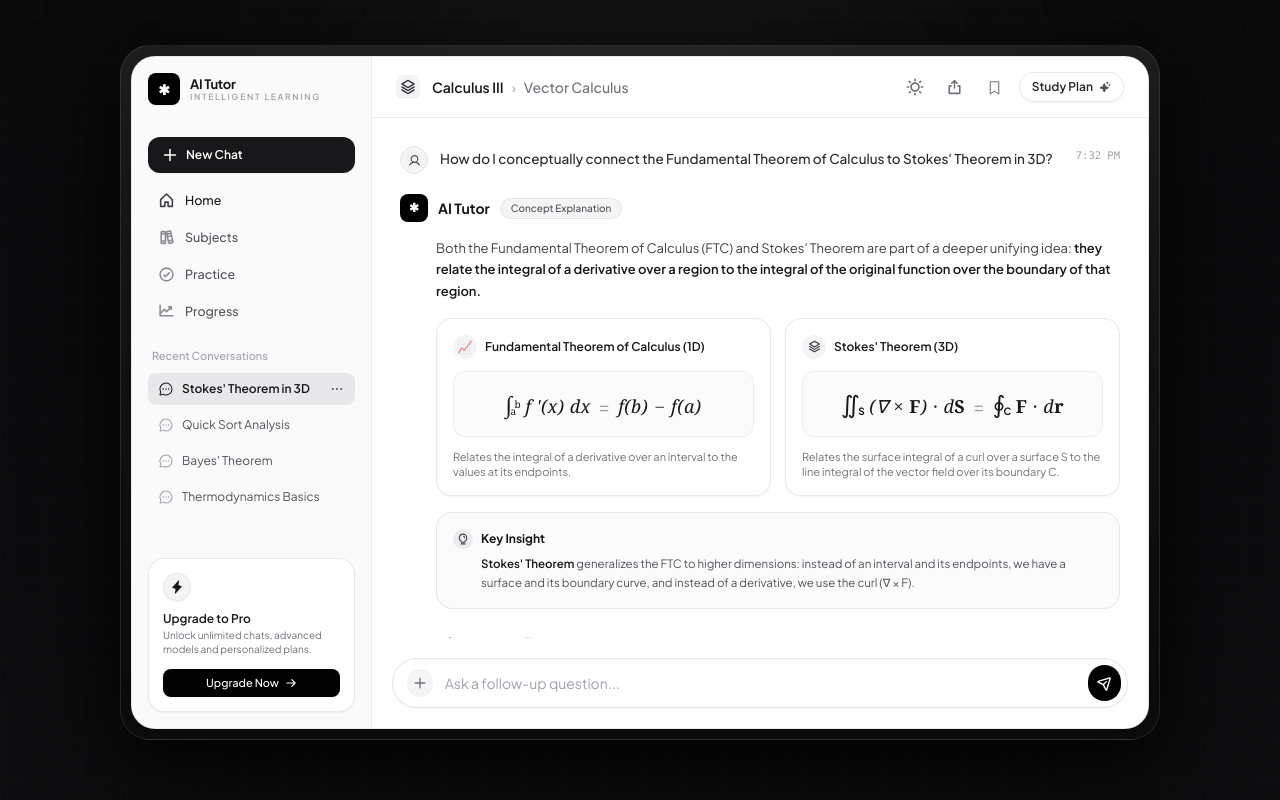
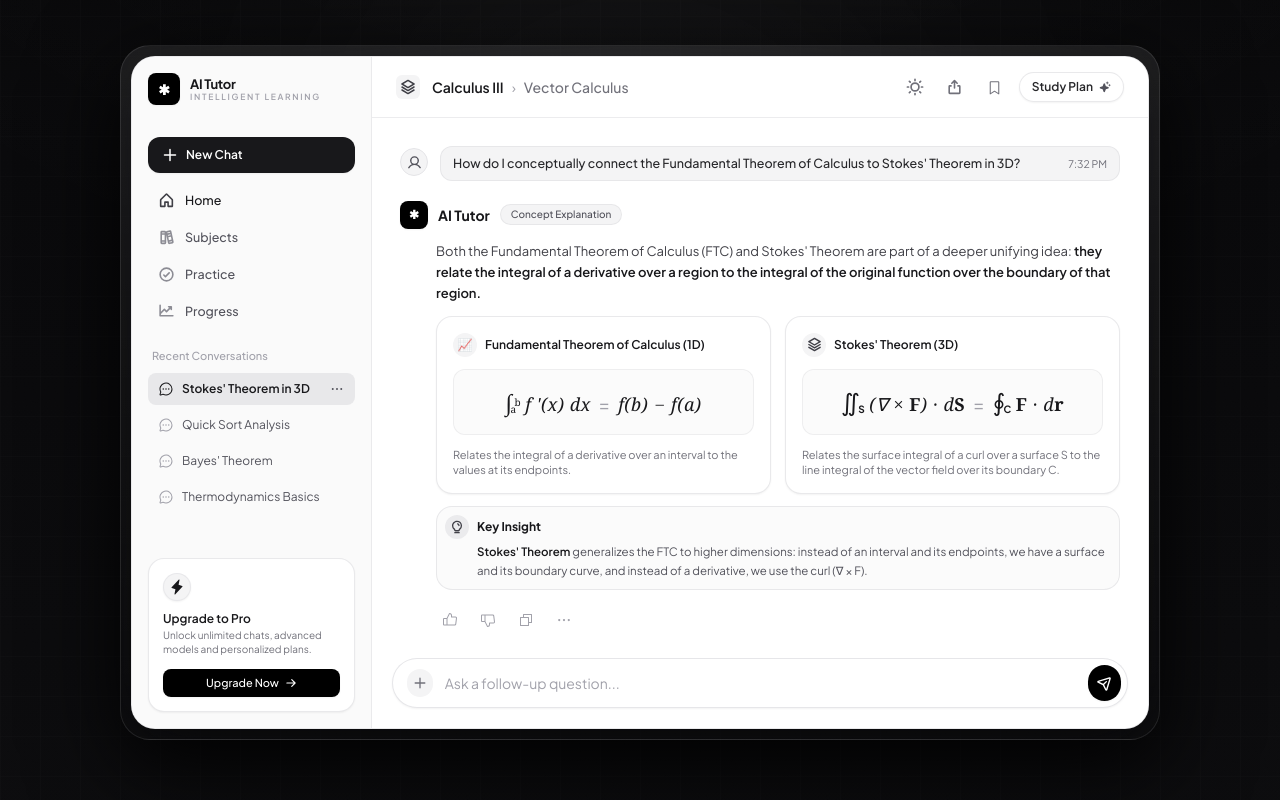
Before and after one commit to Aman-HQ/PLP, a React (Vite) app: page / in a window 1280 px wide. Shown: the part 584-1384 px from the top of the page. Built offline with nearby package versions, Linux system fonts and the light colour scheme; no server answers.

Commit message:
Shukla's chatbot added 7

```diff
--- a/src/components/Hero.jsx
+++ b/src/components/Hero.jsx
@@ -458,7 +458,7 @@ export default function Hero() {
               {/* Bottom: Upgrade to Pro Card */}
               <div className="mt-6 rounded-2xl border border-zinc-200/80 bg-white p-3.5 shadow-sm">
                 <div className="flex h-7 w-7 items-center justify-center rounded-full bg-zinc-100 text-zinc-900 shadow-sm border border-zinc-200/70 mb-2.5">
-                  <Lightning size={14} weight="fill" />
+                  <Lightning size={16} weight="fill" />
                 </div>
                 <div className="font-semibold text-xs text-zinc-900">Upgrade to Pro</div>
                 <p className="mt-0.5 text-[10px] text-zinc-500 leading-snug">
@@ -533,21 +533,21 @@ export default function Hero() {
 
                 {/* 1. Student Message */}
                 <div className="flex items-start gap-3 text-left">
-                  <div className="flex h-7 w-7 shrink-0 items-center justify-center rounded-full bg-zinc-100 border border-zinc-200 text-zinc-600">
-                    <User size={13} weight="bold" />
+                  <div className="mt-0.5 flex h-7 w-7 shrink-0 items-center justify-center rounded-full bg-zinc-100 border border-zinc-200 text-zinc-600">
+                    <User size={15} weight="bold" />
                   </div>
-                  <div className="flex flex-1 items-start justify-between gap-4">
-                    <p className="font-sans text-xs sm:text-[13.5px] font-medium leading-relaxed text-zinc-800 pt-0.5">
+                  <div className="flex flex-1 items-center justify-between gap-4 rounded-xl border border-zinc-200/80 bg-zinc-100 px-3 py-1.5">
+                    <p className="font-sans text-xs sm:text-[12.5px] font-medium leading-relaxed text-zinc-800">
                       {currentChat.userQuery}
                     </p>
-                    <span className="shrink-0 font-mono text-[10.5px] text-zinc-400 pt-0.5">
+                    <span className="shrink-0 text-[10.5px] text-zinc-500">
                       {currentChat.userTime}
                     </span>
                   </div>
                 </div>
 
                 {/* 2. AI Tutor Message */}
-                <div className="space-y-4">
+                <div className="space-y-3">
                   {/* Tutor Avatar & Identity Badge */}
                   <div className="flex items-center gap-2.5">
                     <div className="flex h-7 w-7 shrink-0 items-center justify-center rounded-lg bg-black text-white font-bold text-xs shadow-sm">
@@ -590,7 +590,7 @@ export default function Hero() {
                     <div className="rounded-2xl border border-zinc-200/80 bg-white p-4 shadow-sm hover:border-zinc-300 transition-colors">
                       <div className="flex items-center gap-2">
                         <span className="flex h-6 w-6 items-center justify-center rounded-full bg-zinc-100 text-zinc-700">
-                          <Stack size={13} weight="bold" />
+                          <Stack size={15} weight="bold" />
                         </span>
                         <span className="font-semibold text-xs text-zinc-900">{currentChat.card2.title}</span>
                       </div>
@@ -608,14 +608,14 @@ export default function Hero() {
                   </div>
 
                   {/* Key Insight Callout Card */}
-                  <div className="ml-0 sm:ml-9 rounded-2xl border border-zinc-200/80 bg-zinc-50/80 p-4">
-                    <div className="flex items-center gap-2 mb-1.5">
-                      <span className="flex h-5 w-5 items-center justify-center rounded-full bg-zinc-200/70 text-zinc-700">
-                        <Lightbulb size={12} weight="bold" />
+                  <div className="ml-0 sm:ml-9 rounded-2xl border border-zinc-200/80 bg-zinc-50/80 p-2">
+                    <div className="flex items-center gap-2 mb-1">
+                      <span className="flex h-6 w-6 items-center justify-center rounded-full bg-zinc-200/70 text-zinc-700">
+                        <Lightbulb size={14} weight="bold" />
                       </span>
                       <span className="font-bold text-xs text-zinc-900">Key Insight</span>
                     </div>
-                    <p className="text-[11.5px] leading-relaxed text-zinc-600 pl-7">
+                    <p className="text-[11.5px] leading-relaxed text-zinc-600 pl-8">
                       {currentChat.keyInsight}
                     </p>
                   </div>
@@ -630,7 +630,7 @@ export default function Hero() {
                       }`}
                       title="Good explanation"
                     >
-                      <ThumbsUp size={14} weight={liked === 'up' ? 'fill' : 'regular'} />
+                      <ThumbsUp size={16} weight={liked === 'up' ? 'fill' : 'regular'} />
                     </button>
                     <button
                       type="button"
@@ -640,7 +640,7 @@ export default function Hero() {
                       }`}
                       title="Needs improvement"
                     >
-                      <ThumbsDown size={14} weight={liked === 'down' ? 'fill' : 'regular'} />
+                      <ThumbsDown size={16} weight={liked === 'down' ? 'fill' : 'regular'} />
                     </button>
                     <button
                       type="button"
@@ -648,14 +648,14 @@ export default function Hero() {
                       className="flex h-7 w-7 items-center justify-center rounded-md hover:bg-zinc-100 hover:text-zinc-800 transition-colors"
                       title="Copy explanation"
                     >
-                      {copied ? <Check size={14} className="text-black" /> : <Copy size={14} />}
+                      {copied ? <Check size={16} className="text-black" /> : <Copy size={16} />}
                     </button>
                     <button
                       type="button"
                       className="flex h-7 w-7 items-center justify-center rounded-md hover:bg-zinc-100 hover:text-zinc-800 transition-colors"
                       title="More options"
                     >
-                      <DotsThree size={16} weight="bold" />
+                      <DotsThree size={18} weight="bold" />
                     </button>
                   </div>
 
```
